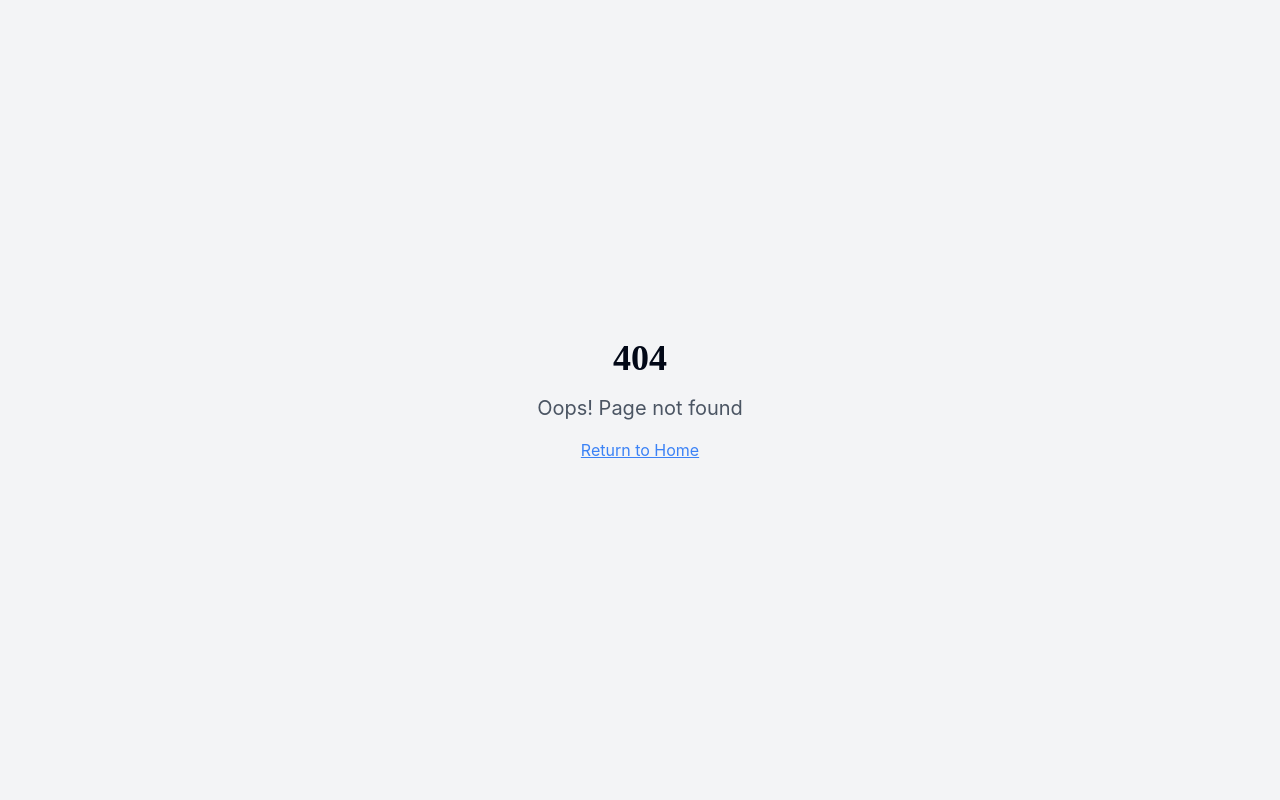
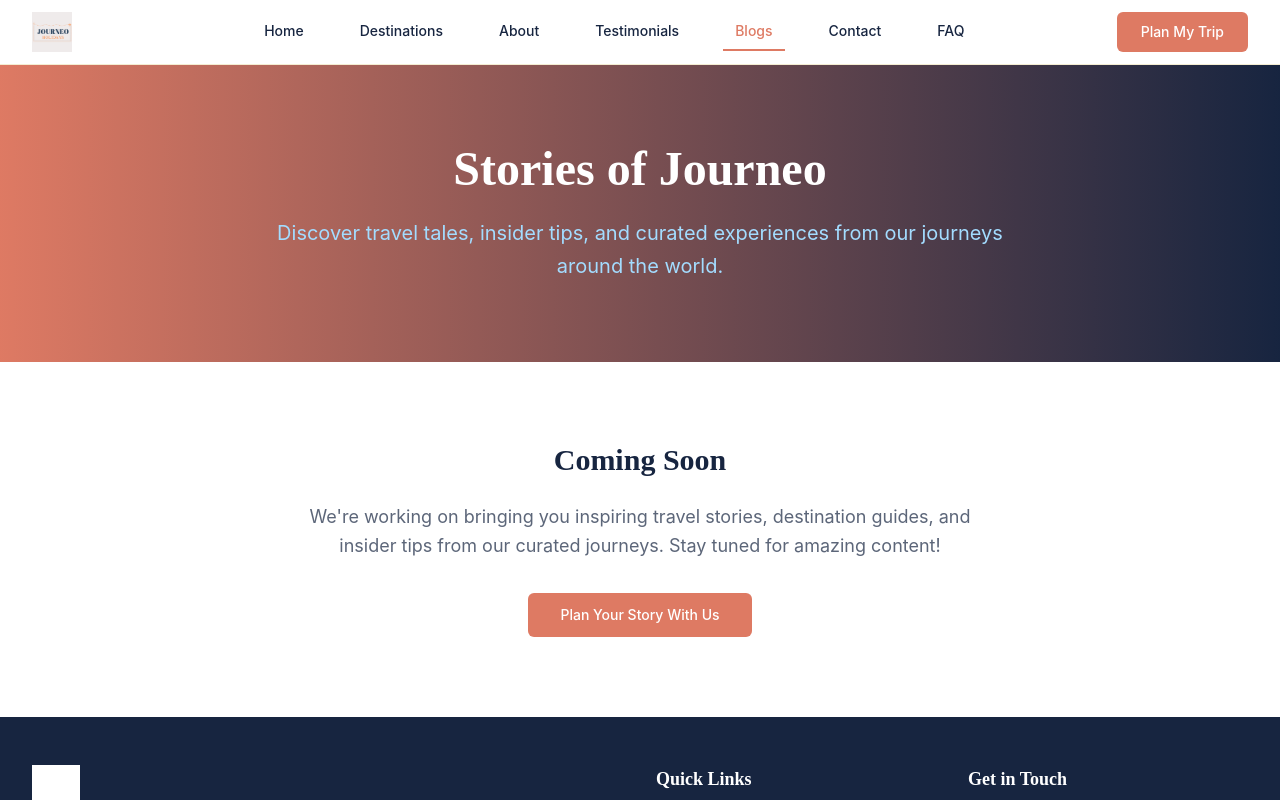
Before and after one commit to makemysite-dev/site-base-template, a React (Vite) app: page /blogs in a window 1280 px wide. Before the commit this address had no page. Shown: the top 800 px of the page. Built offline with nearby package versions, Linux system fonts and the light colour scheme.

Commit message:
Add blogs page
Create a new page for blog posts, allowing admin to add content later.

```diff
--- a/src/App.tsx
+++ b/src/App.tsx
@@ -10,6 +10,7 @@ import About from "./pages/About";
 import Testimonials from "./pages/Testimonials";
 import Contact from "./pages/Contact";
 import FAQ from "./pages/FAQ";
+import Blogs from "./pages/Blogs";
 import NotFound from "./pages/NotFound";
 
 const queryClient = new QueryClient();
@@ -27,6 +28,7 @@ const App = () => (
           <Route path="/testimonials" element={<Testimonials />} />
           <Route path="/contact" element={<Contact />} />
           <Route path="/faq" element={<FAQ />} />
+          <Route path="/blogs" element={<Blogs />} />
           <Route path="*" element={<NotFound />} />
         </Routes>
       </BrowserRouter>
--- a/src/components/layout/Header.tsx
+++ b/src/components/layout/Header.tsx
@@ -1,4 +1,3 @@
-
 import { useState } from 'react';
 import { Button } from '@/components/ui/button';
 import { Menu, X } from 'lucide-react';
@@ -13,6 +12,7 @@ const Header = () => {
     { name: 'Destinations', href: '/destinations', current: location.pathname === '/destinations' },
     { name: 'About', href: '/about', current: location.pathname === '/about' },
     { name: 'Testimonials', href: '/testimonials', current: location.pathname === '/testimonials' },
+    { name: 'Blogs', href: '/blogs', current: location.pathname === '/blogs' },
     { name: 'Contact', href: '/contact', current: location.pathname === '/contact' },
     { name: 'FAQ', href: '/faq', current: location.pathname === '/faq' },
   ];
--- /dev/null
+++ b/src/pages/Blogs.tsx
@@ -0,0 +1,59 @@
+
+import Header from '@/components/layout/Header';
+import Footer from '@/components/layout/Footer';
+import { Button } from '@/components/ui/button';
+
+const Blogs = () => {
+  return (
+    <div className="min-h-screen bg-background">
+      <Header />
+
+      <main>
+        {/* Hero Section */}
+        <section className="relative py-20 bg-gradient-to-r from-terracotta to-journeo-navy">
+          <div className="max-w-7xl mx-auto px-4 sm:px-6 lg:px-8 text-center">
+            <h1 className="text-4xl md:text-5xl font-serif font-bold text-white mb-6">
+              Stories of Journeo
+            </h1>
+            <p className="text-xl text-sky-blue max-w-3xl mx-auto leading-relaxed">
+              Discover travel tales, insider tips, and curated experiences from our journeys around the world.
+            </p>
+          </div>
+        </section>
+
+        {/* Coming Soon Section */}
+        <section className="py-20 bg-white">
+          <div className="max-w-7xl mx-auto px-4 sm:px-6 lg:px-8 text-center">
+            <div className="max-w-2xl mx-auto">
+              <h2 className="text-3xl font-serif font-bold text-journeo-navy mb-6">
+                Coming Soon
+              </h2>
+              <p className="text-lg text-journeo-navy/70 mb-8 leading-relaxed">
+                We're working on bringing you inspiring travel stories, destination guides,
+                and insider tips from our curated journeys. Stay tuned for amazing content!
+              </p>
+
+              <Button
+                asChild
+                size="lg"
+                className="bg-terracotta hover:bg-terracotta/90 text-white px-8 py-4"
+              >
+                <a
+                  href="https://wa.link/0top5g"
+                  target="_blank"
+                  rel="noopener noreferrer"
+                >
+                  Plan Your Story With Us
+                </a>
+              </Button>
+            </div>
+          </div>
+        </section>
+      </main>
+
+      <Footer />
+    </div>
+  );
+};
+
+export default Blogs;
```
